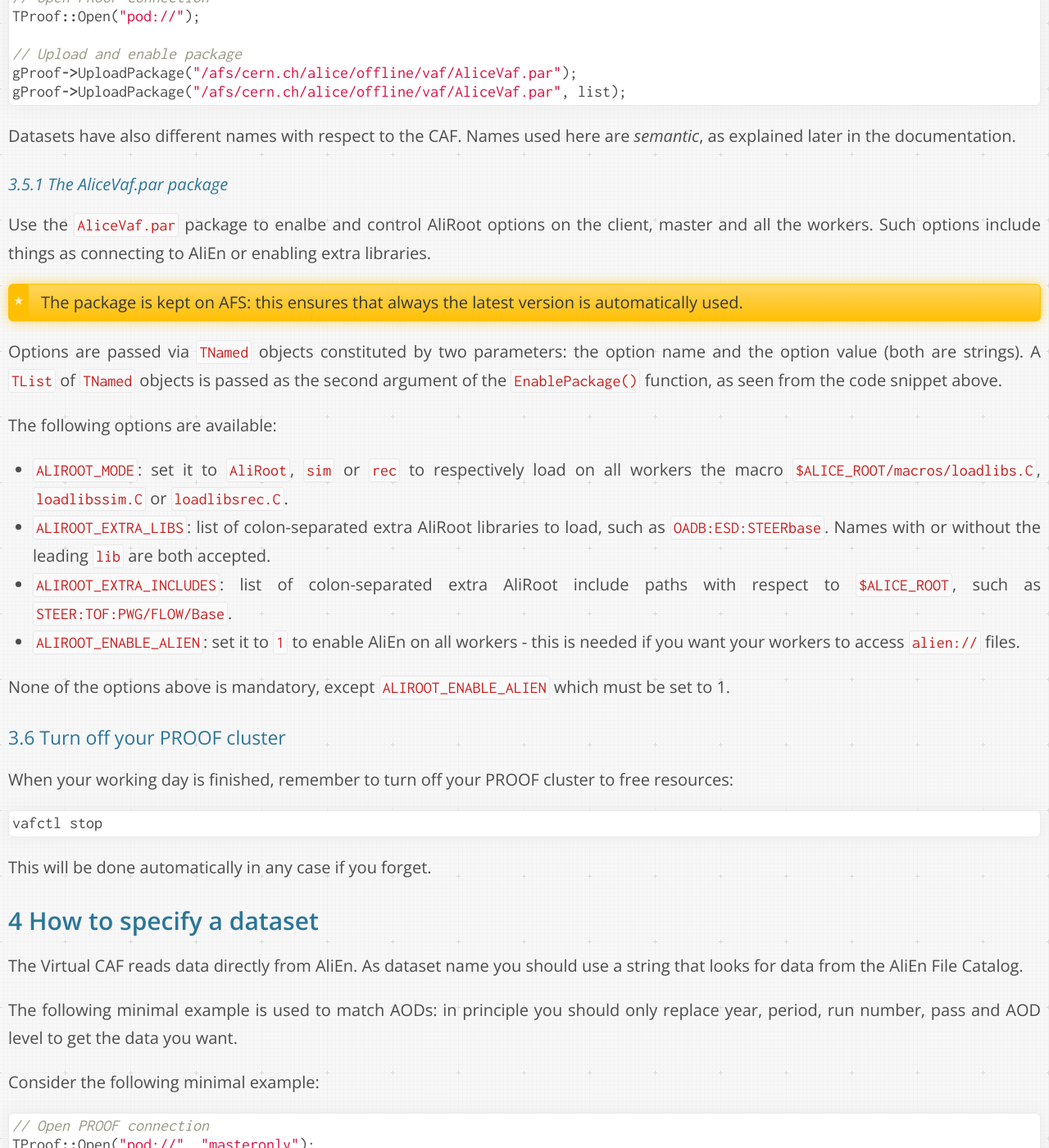
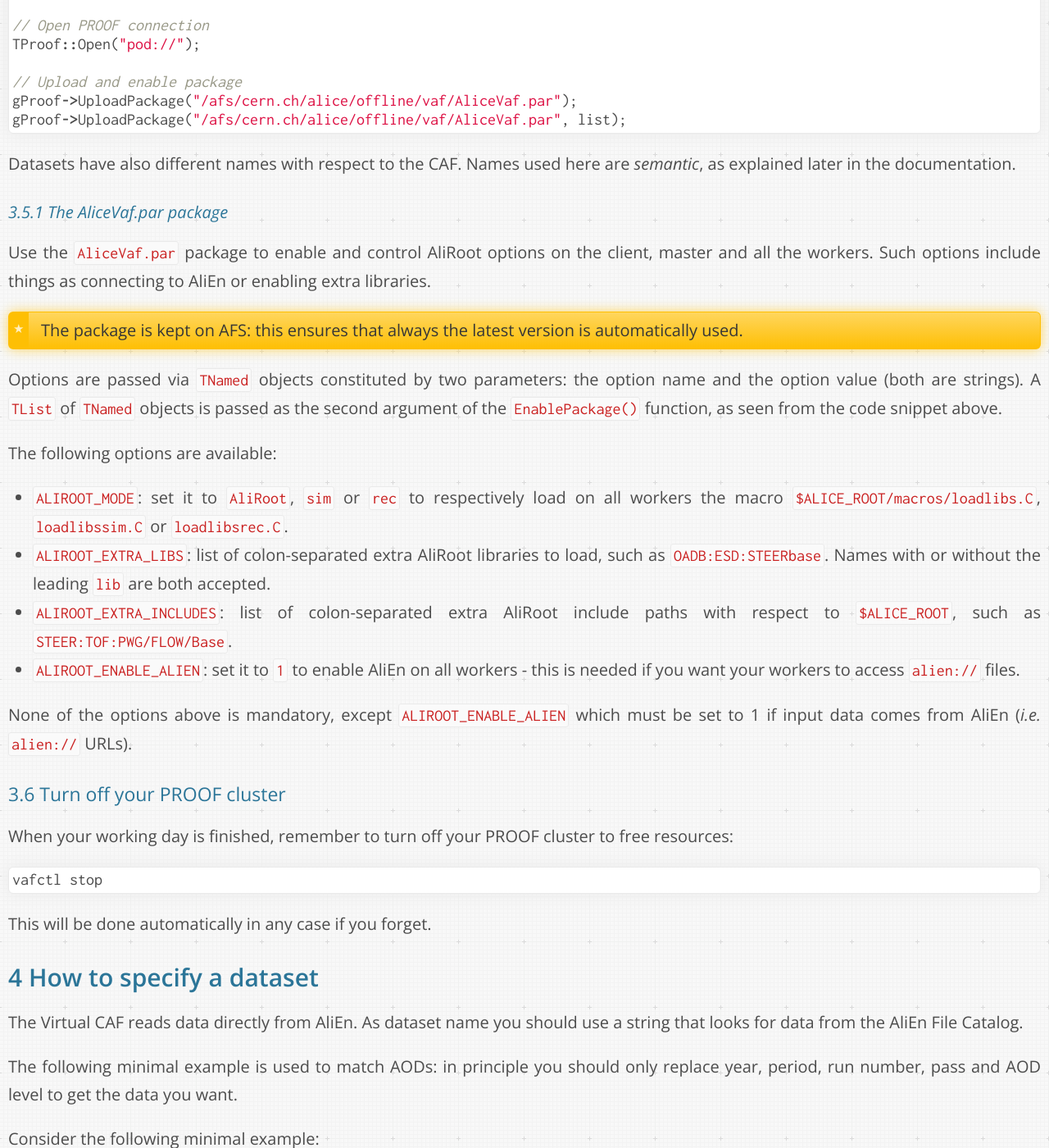
Before and after one commit to dberzano/dberzano.github.io, a Jekyll site: the page built from alice/vcaf/usersguide/index.md, in a window 1280 px wide and 1400 px high, scrolled down 5492 px. Shown: the whole window at 82% size. Built offline with Jekyll 4.4.1, drawn with Linux system fonts in a browser that asks for light colours; Markdown is read by kramdown in place of the engine named in the settings; some of the changed text lies outside the part shown.

Commit message:
VCAF: fixes and corrections
Thanks Maarten Litmaath!

```diff
--- a/alice/vcaf/usersguide/index.md
+++ b/alice/vcaf/usersguide/index.md
@@ -234,7 +235,7 @@
 
 #### The AliceVaf.par package
 
-Use the `AliceVaf.par` package to enalbe and control AliRoot options on the
+Use the `AliceVaf.par` package to enable and control AliRoot options on the
 client, master and all the workers. Such options include things as connecting to
 AliEn or enabling extra libraries.
 
@@ -260,7 +261,7 @@
   needed if you want your workers to access `alien://` files.
 
 None of the options above is mandatory, except `ALIROOT_ENABLE_ALIEN` which must
-be set to 1.
+be set to 1 if input data comes from AliEn (*i.e.* `alien://` URLs).
 
 
 ### Turn off your PROOF cluster
```
Also changed, not shown: other parts of alice/vcaf/usersguide/index.md (+5 -4 lines).
